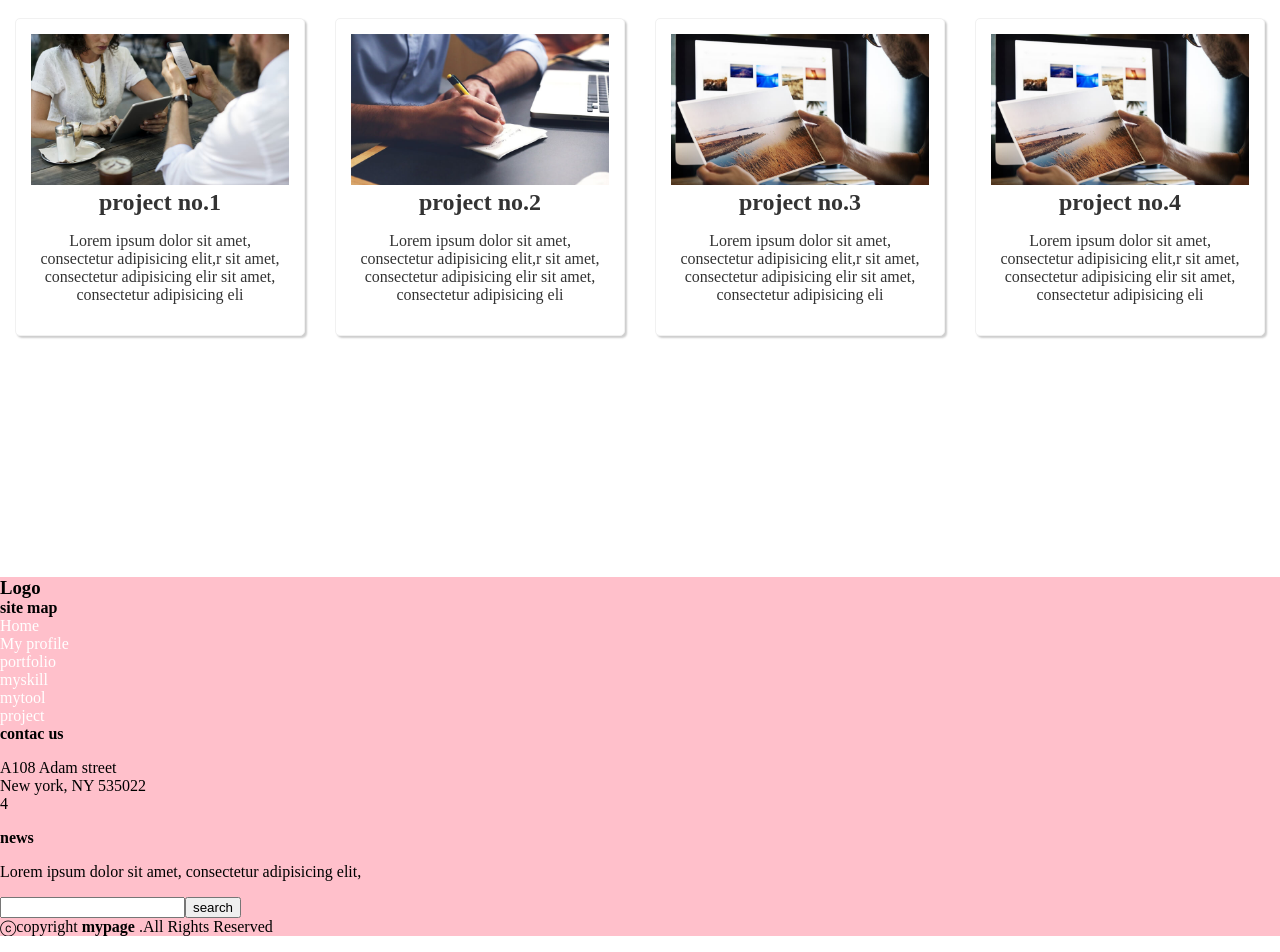
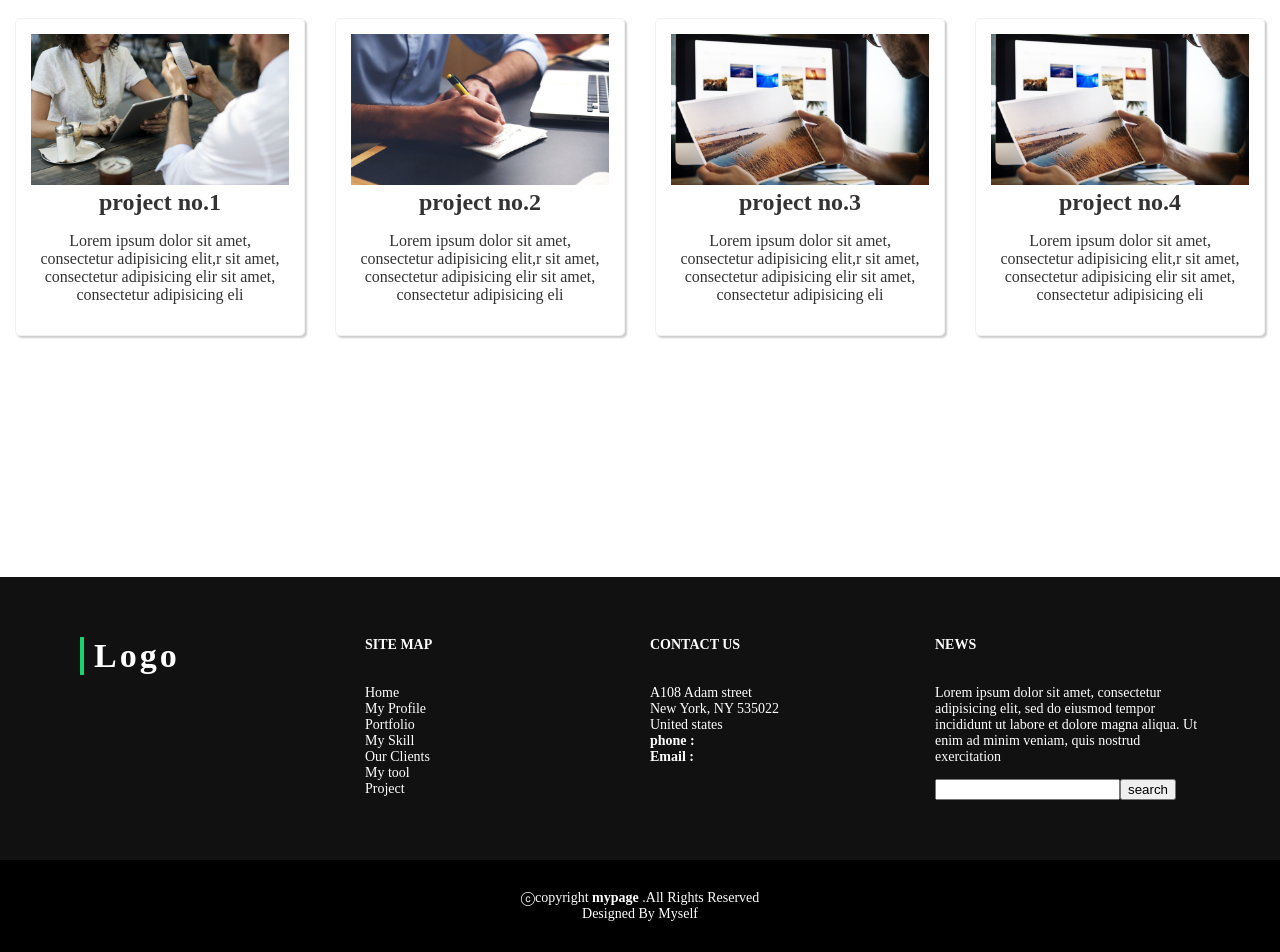
Before and after one commit to xihyeon/scrollpage_ex, a plain HTML site: page index.html in a window 1280 px wide. Shown: the part 5244-6196 px from the top of the page. Drawn offline with Linux system fonts and the light colour scheme.

Commit message:
풋터 확인용
ㅇㅇ

```diff
--- a/css/style.css
+++ b/css/style.css
@@ -107,7 +107,6 @@ section#intro{
   background: url('../img/intro/3.jpg') no-repeat;
   background-size: cover;
 }
-/*  */
 
 section#myprofile{
   background: url('../img/bg/about_bg.jpg') no-repeat;
@@ -152,6 +151,7 @@ section#myskill{
   background-size: cover;
   background-attachment: fixed;
 }
+
 section#myskill .row > h2,section#myskill .row .column .inner > p{
   color: white;
 }
@@ -255,7 +255,6 @@ section .row > h2:after{
   width: 0;
   height: 45px;
   line-height: 45px;
-  /*여러줄 들어갈때는 이렇게 들어가면 안됨. 변동사항이 없을때만 */
 }
 
 .progressbar .items .title{
@@ -303,7 +302,7 @@ section.active .row .column .inner.progressbar .items_wrap:nth-of-type(3) .items
 
 section.active .row .column .inner.progressbar .items_wrap:nth-of-type(4) .items{
  width: 60%;
- transition: 1s .7s;
+ transition: 1s .75s;
 }
 
 
@@ -328,5 +327,71 @@ section .row .column .inner img{
 }
 
 #footer{
-  background: pink;
+  background: #000000; /*black = #000 = #000000 */
+  color: #ffffff; /*white = #fff = #ffffff*/
+  font-size: 14px;
 }
+
+#footer .footer_top{
+  background: #111111;
+  padding: 60px 0 30px;
+  /*padding-top: 60px; padding-left: 0; padding-right: 0; padding-bottom: 30px;*/
+}
+
+#footer .container{
+  /*footer_top의 .container와 #footer 의 자식요소 .container의 공통스타일 적용*/
+  margin: 0 auto;
+  width: 1140px;
+}
+
+#footer > .container{
+  padding: 30px 0;
+  text-align: center;
+}
+
+#footer .container .row{
+  display: flex;
+  justify-content: center;
+  flex-wrap: wrap;
+}
+
+#footer .container .row .column{
+  flex: 25%;
+  box-sizing: border-box;
+  padding: 0 10px;
+  margin-bottom: 30px;
+}
+
+#footer .container .row .column.footer_logo h3{
+  font-size: 34px;
+  margin: 0 0 20px 0;
+  padding: 2px 0 2px 10px;
+  line-height: 1;
+  font-weight: 700;
+  letter-spacing: 3px;
+  border-left: 4px solid #18d26e;
+}
+
+#footer .container .row .column h4{
+  position: relative;
+  font-size: 14px;
+  font-weight: 700;
+  color: #ffffff;
+  text-transform: uppercase;
+  padding-bottom: 12px;
+  margin-bottom: 20px;
+}
+
+#footer .container .row .column h4::before,#footer .container .row .column h4::after{
+  content: '';
+  position: absolute;
+  left: 0;
+  bottom: 0;
+  height: 2px;
+}
+
+#footer .container .row .column h4::before{
+  background: #555555;
+}#footer .container .row .column h4::after{
+  background: #18d26e;
+}
--- a/index.html
+++ b/index.html
@@ -305,47 +305,56 @@
    </main>
    <footer id="footer">
      <div class="footer_top">
-       <!-- footer 상단영역 -->
+       <!-- footer 상단 영역 -->
        <div class="container">
          <div class="row">
-           <!-- footer logo -->
-           <h3>Logo</h3>
            <div class="column footer_logo">
+             <!-- footer logo -->
+             <h3>Logo</h3>
+           </div>
+           <div class="column">
              <!-- site map -->
              <h4>site map</h4>
              <ul>
                <li><a href="#intro">Home</a></li>
-               <li><a href="#myprofile">My profile</a></li>
-               <li><a href="#portfolio">portfolio</a></li>
-               <li><a href="#myskill">myskill</a></li>
-               <li><a href="#ourcliencts"></a></li>
-               <li><a href="#mytool">mytool</a></li>
-               <li><a href="#project">project</a></li>
+               <li><a href="#myprofile">My Profile</a></li>
+               <li><a href="#portfolio">Portfolio</a></li>
+               <li><a href="#myskill">My Skill</a></li>
+               <li><a href="#ourclients">Our Clients</a></li>
+               <li><a href="#mytool">My tool</a></li>
+               <li><a href="#project">Project</a></li>
              </ul>
            </div>
-           <div class="column ">
-             <!-- contac tus -->
-             <h4>contac us</h4>
+           <div class="column">
+             <!-- contact us -->
+             <h4>contact us</h4>
              <p>
-               A108 Adam street<br>
-               New york, NY 535022<br>4
+               A108 Adam street <br>
+               New York, NY 535022 <br>
+               United states <br>
+               <strong>phone&nbsp;:</strong><a href="tel:+82-010-0000-0000"></a><br>
+               <strong>Email&nbsp;:</strong><a href="mailto:mymail@naver.com"></a><br>
+             </p>
+           </div>
+           <div class="column news">
+             <!-- news -->
              <h4>news</h4>
-           <p>Lorem ipsum dolor sit amet, consectetur adipisicing elit,</p>
-           <form action="">
-              <input type="search" name="search"><input type="submit" value="search">
-           </form>
+             <p>Lorem ipsum dolor sit amet, consectetur adipisicing elit, sed do eiusmod tempor incididunt ut labore et dolore magna aliqua. Ut enim ad minim veniam, quis nostrud exercitation</p>
+             <form action="">
+               <input type="search" name="search"><input type="submit" value="search">
+             </form>
            </div>
          </div>
        </div>
+     </div>
+     <div class="container">
+       <!-- footer 하단 영역 -->
        <div class="copyright">
          ⓒcopyright <strong>mypage</strong> .All Rights Reserved
        </div>
        <div class="credits">
-
+         Designed By <a href="mailto:aaa@naver.com">Myself</a>
        </div>
-     </div>
-     <div class="container">
-       <!-- footer 하단영역 -->
      </div>
    </footer>
  </body>
```
